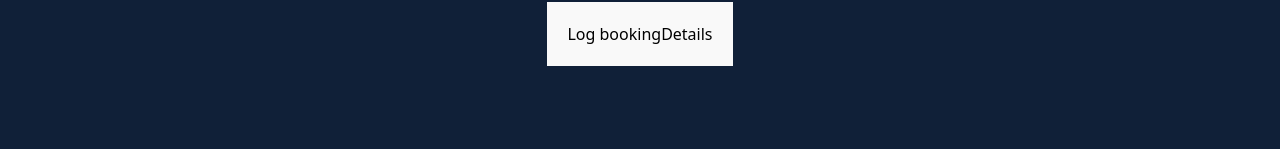
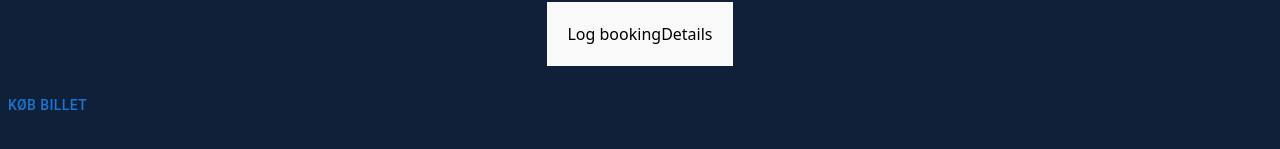
Before and after one commit to TheFred94/foofest_frontend, a Next.js app in the folder booking_flow/: page /area_and_amount in a window 1280 px wide. Shown: the part 353-502 px from the top of the page. Built offline with nearby package versions, Linux system fonts and the light colour scheme; no server answers.

Commit message:
button added

```diff
--- a/booking_flow/src/pages/area_and_amount.js
+++ b/booking_flow/src/pages/area_and_amount.js
@@ -2,7 +2,7 @@ import { useState, useContext, useEffect } from "react";
 import { BookingInformation } from "./_app";
 import ChooseAmount from "@/components/ChooseAmount";
 import { ChooseArea } from "../components/ChooseArea";
-
+import Button from "@mui/material/Button";
 export default function AreaAndAmount() {
   // States
 
@@ -34,6 +34,9 @@ export default function AreaAndAmount() {
           Log bookingDetails
         </button>
       </div>
+      <Button className="rounded-none border-2 border-solid place-self-center border-color-yellow h-10 px-10 text-color-yellow hover:bg-color-yellow hover:text-color-black">
+        KØB BILLET
+      </Button>
     </main>
   );
 }
```
